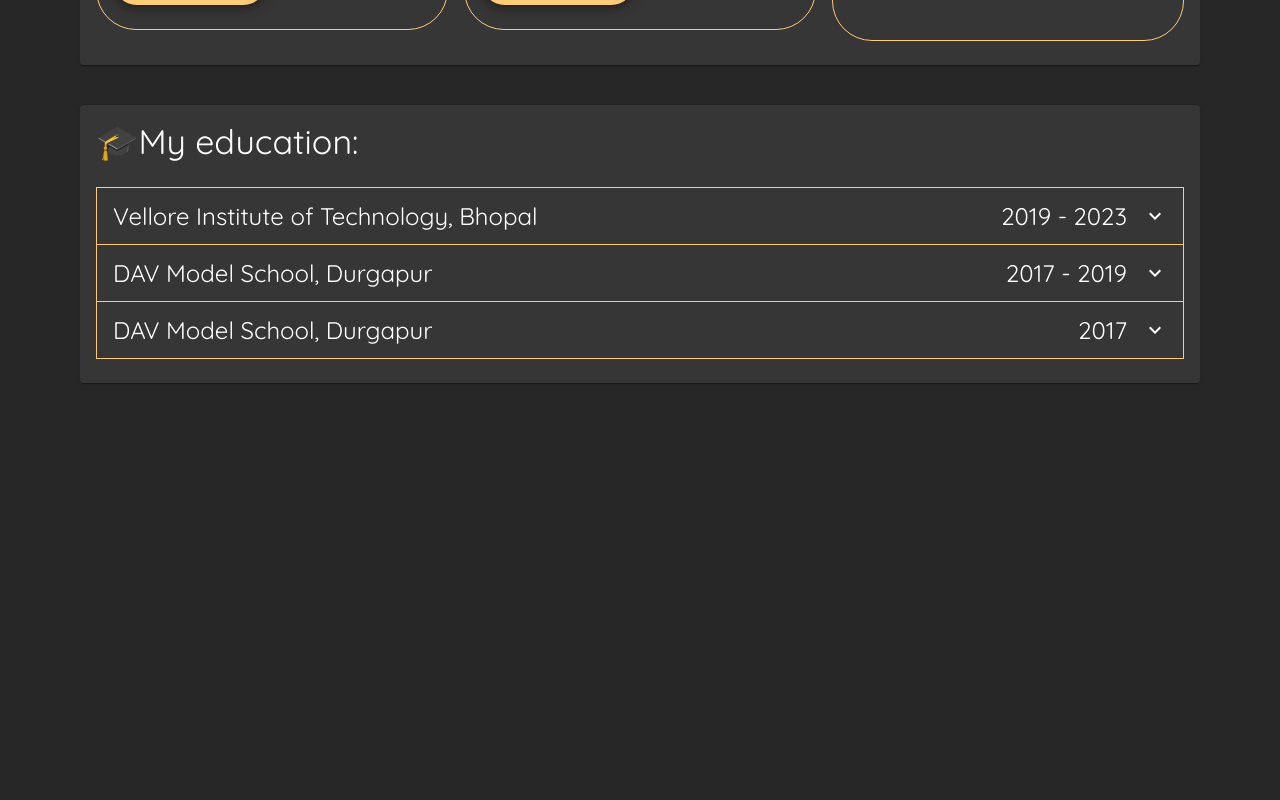
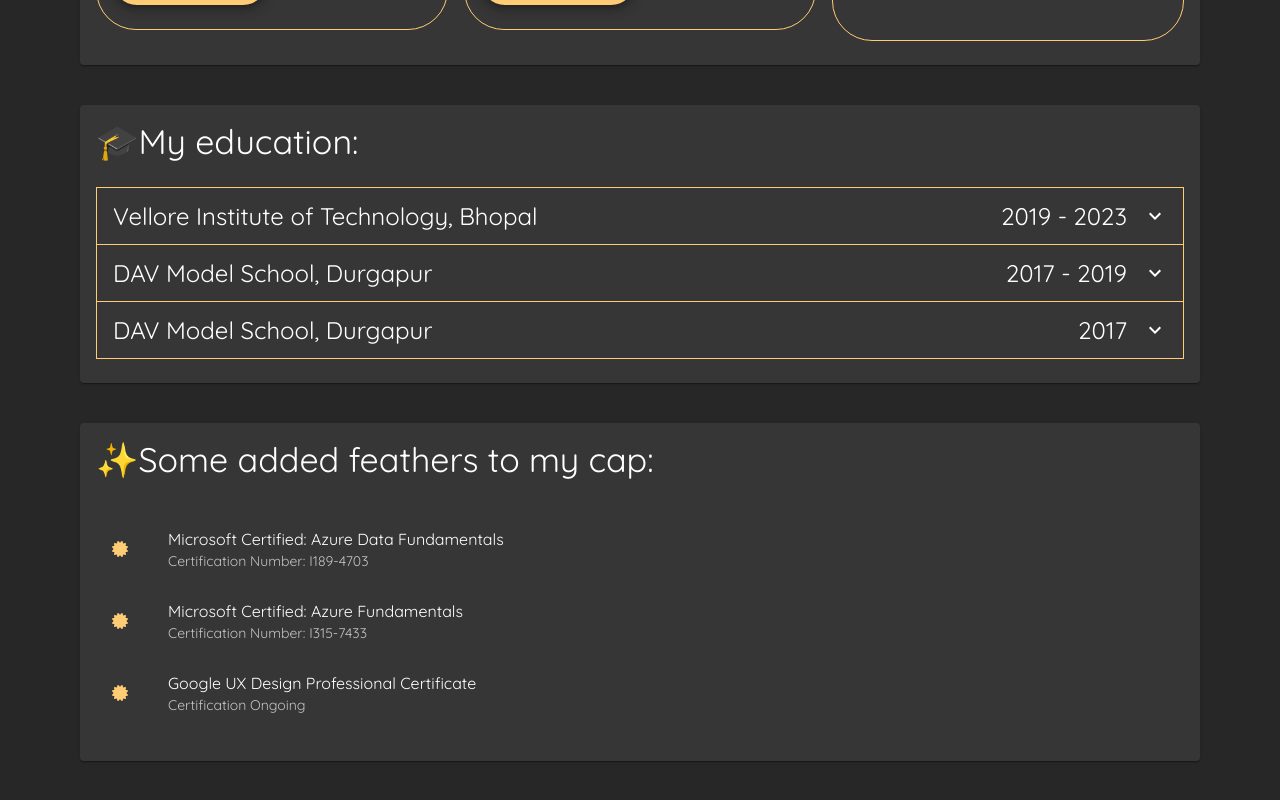
Before and after one commit to chatterjeedeep08/portfolio, a React (Create React App) app: page / in a window 1280 px wide. Shown: the part 3394-4194 px from the top of the page. Before the commit the page ends 3817 px from the top, so only its background shows below. Built offline with nearby package versions, Linux system fonts and the light colour scheme.

Commit message:
added certifications

```diff
--- a/src/components/body.js
+++ b/src/components/body.js
@@ -4,6 +4,7 @@
 import TechStack from "./subcomponents/techstack";
 import Projects from "./subcomponents/projects";
 import Education from "./subcomponents/education";
+import Certifications from './subcomponents/certifications';
 
 function body() {
   return (
@@ -13,6 +14,7 @@
     <TechStack/>
     <Projects/>
     <Education/>
+    <Certifications/>
     </>
   );
 }
--- /dev/null
+++ b/src/components/subcomponents/certifications.js
@@ -0,0 +1,48 @@
+import React from "react";
+import Typography from '@mui/material/Typography';
+import Card from '@mui/material/Card';
+import CardContent from '@mui/material/CardContent';
+import { List, ListItem, ListItemIcon, ListItemText } from "@mui/material";
+import { FaCertificate } from "react-icons/fa";
+
+
+function certifications() {
+  return (
+    <Card sx={{ minWidth: 275, margin:10, marginTop:5, marginBottom:5}}>
+          <CardContent>
+            <Typography variant="h4">
+                <span role="img" aria-label="sparkles">✨</span>
+                Some added feathers to my cap:
+            </Typography>
+            <br/>
+            <List>
+              <ListItem>
+                <ListItemIcon>
+                  <FaCertificate color="#ffcb74"/>
+                </ListItemIcon>
+                <ListItemText
+                  primary="Microsoft Certified: Azure Data Fundamentals"
+                  secondary="Certification Number: I189-4703"/>
+              </ListItem>
+              <ListItem>
+                <ListItemIcon>
+                  <FaCertificate color="#ffcb74"/>
+                </ListItemIcon>
+                <ListItemText
+                  primary="Microsoft Certified: Azure Fundamentals"
+                  secondary="Certification Number: I315-7433"/>
+              </ListItem>
+              <ListItem>
+                <ListItemIcon>
+                  <FaCertificate color="#ffcb74"/>
+                </ListItemIcon>
+                <ListItemText
+                  primary="Google UX Design Professional Certificate"
+                  secondary="Certification Ongoing"/>
+              </ListItem>
+            </List>
+          </CardContent>
+        </Card>
+  );
+}
+export default certifications;
```
Also changed, not shown: src/components/subcomponents/ceritifications.js (deleted, +0 -10 lines).
